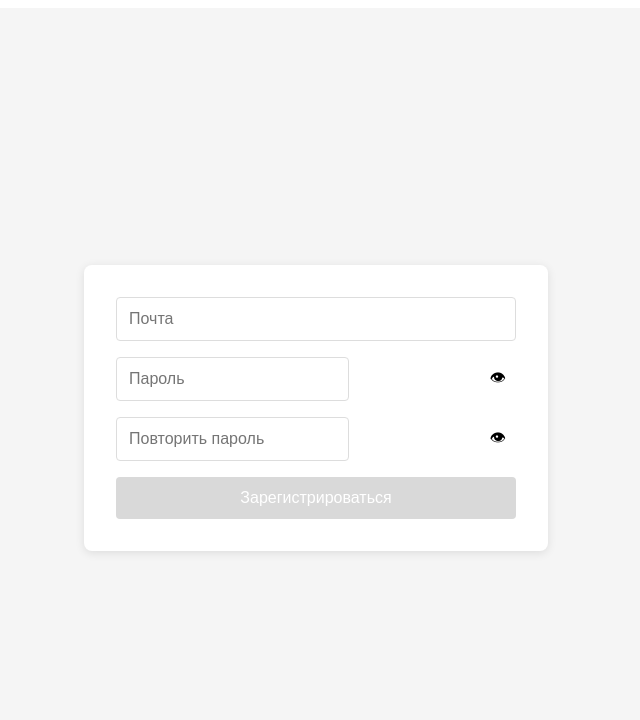
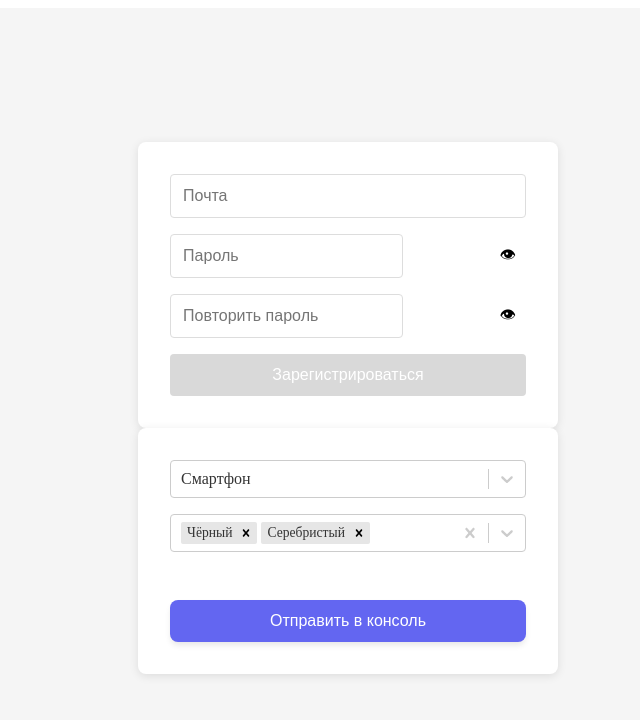
Before and after one commit to Tolmax/Form, a React (Vite) app: page / in a window 1280 px wide. Shown: the top 720 px of the page, without its empty margins (324-964 px from the left). Built offline with nearby package versions, Linux system fonts and the light colour scheme.

Commit message:
Добавлен компонент SelectOptions

```diff
--- a/package.json
+++ b/package.json
@@ -19,6 +19,7 @@
     "react": "^19.1.0",
     "react-dom": "^19.1.0",
     "react-hook-form": "^7.56.4",
+    "react-select": "^5.10.1",
     "yup": "^1.6.1"
   },
   "devDependencies": {
--- a/src/App.jsx
+++ b/src/App.jsx
@@ -1,9 +1,11 @@
-import { useState, useRef } from "react";
+import { useState, useRef, useEffect } from "react";
 import { useForm } from "react-hook-form";
 import { yupResolver } from "@hookform/resolvers/yup";
 import * as yup from "yup";
 import styles from "./App.module.css";
 import { EyeIcon } from "./ShowButton/ShowButton";
+import { Loader } from "./Loader/Loader";
+import { SelectOptions } from "./Select/Select";
 
 const schema = yup.object().shape({
 	email: yup
@@ -40,14 +42,23 @@ function App() {
 		resolver: yupResolver(schema),
 	});
 
+	const [isLoading, setIsLoading] = useState(false);
+
+	useEffect(() => {
+		setIsLoading(true);
+		setTimeout(() => {
+			setIsLoading(false);
+		}, 3000);
+	}, []);
+
 	const submitButtonRef = useRef(null);
 
 	const onSubmit = (data) => {
 		console.log("Форма отправлена:", data);
 		reset();
-		if (submitButtonRef.current) {
-			submitButtonRef.current.blur();
-		}
+		// if (submitButtonRef.current) {
+		// 	submitButtonRef.current.blur();
+		// }
 	};
 
 	const checkAutoFocus = () => {
@@ -60,7 +71,14 @@ function App() {
 
 	return (
 		<div className={styles.container}>
-			<form className={styles.form} onSubmit={handleSubmit(onSubmit)}>
+			{isLoading ? (
+				<Loader />
+			) : (
+				<div>
+					<form
+						className={styles.form}
+						onSubmit={handleSubmit(onSubmit)}
+					>
 						<input
 							type="email"
 							{...register("email")}
@@ -69,7 +87,9 @@ function App() {
 							onKeyUp={checkAutoFocus}
 						/>
 						{errors.email && (
-					<span className={styles.error}>{errors.email.message}</span>
+							<span className={styles.error}>
+								{errors.email.message}
+							</span>
 						)}
 						<div className={styles.inputWrapper}>
 							<input
@@ -99,7 +119,9 @@ function App() {
 							/>
 							<EyeIcon
 								show={showRepeatPass}
-						onClick={() => setShowRepeatPass(!showRepeatPass)}
+								onClick={() =>
+									setShowRepeatPass(!showRepeatPass)
+								}
 							/>
 						</div>
 						{errors.repeatPass && (
@@ -107,7 +129,6 @@ function App() {
 								{errors.repeatPass.message}
 							</span>
 						)}
-
 						<button
 							ref={submitButtonRef}
 							type="submit"
@@ -117,6 +138,9 @@ function App() {
 							Зарегистрироваться
 						</button>
 					</form>
+					<SelectOptions />
+				</div>
+			)}
 		</div>
 	);
 }
--- /dev/null
+++ b/src/Loader/Loader.jsx
@@ -0,0 +1,6 @@
+
+import styles from "./Loader.module.css";
+
+export const Loader = () => {
+	return <div className={styles.loader}></div>;
+};
--- /dev/null
+++ b/src/Loader/Loader.module.css
@@ -0,0 +1,22 @@
+.loader {
+	position: fixed;
+	top: 50%;
+	left: 50%;
+	transform: translate(-50%, -50%);
+	width: 25px;
+	height: 25px;
+	border: 5px solid gray;
+	border-radius: 50%;
+	border-left-color: transparent;
+	animation: loader 1s infinite;
+}
+
+@keyframes loader {
+	0% {
+		transform: rotate(0deg);
+	}
+
+	100% {
+		transform: rotate(360deg);
+	}
+}
--- /dev/null
+++ b/src/Select/Select.jsx
@@ -0,0 +1,54 @@
+import { useState } from "react";
+import Select from "react-select";
+import styles from "./Select.module.css";
+
+export const SelectOptions = () => {
+	const productOptions = [
+		{ value: "tv", label: "Телевизор" },
+		{ value: "smartphone", label: "Смартфон" },
+		{ value: "laptop", label: "Ноутбук" },
+	];
+
+	const colorOptions = [
+		{ value: "black", label: "Чёрный" },
+		{ value: "white", label: "Белый" },
+		{ value: "silver", label: "Серебристый" },
+	];
+
+	const [selectedProduct, setSelectedProduct] = useState(productOptions[1]);
+	const [selectedColors, setSelectedColors] = useState([
+		colorOptions[0],
+		colorOptions[2],
+	]);
+
+	const handleSubmit = (e) => {
+		e.preventDefault(); // Предотвращаем перезагрузку страницы
+		console.log("Выбранный продукт:", selectedProduct);
+		console.log("Выбранные цвета:", selectedColors);
+	};
+
+	return (
+		<form className={styles.form} onSubmit={handleSubmit}>
+			<Select
+				options={productOptions}
+				value={selectedProduct}
+				onChange={(selectedOption) =>
+					setSelectedProduct(selectedOption)
+				}
+			/>
+
+			<Select
+				isMulti
+				options={colorOptions}
+				value={selectedColors}
+				onChange={(selectedOptions) =>
+					setSelectedColors(selectedOptions)
+				}
+			/>
+
+			<button type="submit" className={styles.submitButton}>
+				Отправить в консоль
+			</button>
+		</form>
+	);
+};
--- /dev/null
+++ b/src/Select/Select.module.css
@@ -0,0 +1,134 @@
+.form {
+	display: flex;
+	flex-direction: column;
+	gap: 1rem;
+	width: 100%;
+	max-width: 400px;
+	padding: 2rem;
+	background: white;
+	border-radius: 8px;
+	box-shadow: 0 2px 10px rgba(0, 0, 0, 0.1);
+}
+
+
+/* Общие стили для всех селектов */
+.select :global(.react-select__control) {
+	border: 2px solid #e2e8f0;
+	border-radius: 12px;
+	box-shadow: 0 4px 6px -1px rgba(0, 0, 0, 0.1);
+	transition: all 0.3s ease;
+	background-color: #ffffff;
+}
+
+.select :global(.react-select__control--menu-open) {
+	border-color: #6366f1;
+	box-shadow: 0 0 0 3px rgba(99, 102, 241, 0.2);
+}
+
+.select :global(.react-select__control:hover) {
+	border-color: #818cf8;
+}
+
+/* Стили для выпадающего меню */
+.select :global(.react-select__menu) {
+	border-radius: 12px;
+	box-shadow: 0 10px 15px -3px rgba(0, 0, 0, 0.1);
+	border: 1px solid #e2e8f0;
+	animation: slideDown 0.3s ease;
+}
+
+@keyframes slideDown {
+	from {
+		opacity: 0;
+		transform: translateY(-10px);
+	}
+
+	to {
+		opacity: 1;
+		transform: translateY(0);
+	}
+}
+
+/* Стили для опций */
+.select :global(.react-select__option) {
+	padding: 12px 16px;
+	font-size: 1rem;
+	transition: all 0.2s ease;
+}
+
+.select :global(.react-select__option--selected) {
+	background-color: #6366f1;
+	color: white;
+}
+
+.select :global(.react-select__option--focused) {
+	background-color: #818cf8;
+	color: white;
+}
+
+/* Стили для мульти-селекта */
+.select :global(.react-select__multi-value) {
+	background-color: #e0e7ff;
+	border-radius: 8px;
+	padding: 2px 8px;
+}
+
+.select :global(.react-select__multi-value__label) {
+	color: #4338ca;
+	font-weight: 500;
+}
+
+.select :global(.react-select__multi-value__remove) {
+	color: #818cf8;
+	padding-left: 6px;
+}
+
+.select :global(.react-select__multi-value__remove:hover) {
+	background-color: transparent;
+	color: #6366f1;
+}
+
+/* Индикаторы и иконки */
+.select :global(.react-select__indicator) {
+	color: #94a3b8;
+	padding: 8px;
+}
+
+.select :global(.react-select__indicator:hover) {
+	color: #6366f1;
+}
+
+/* Плейсхолдер */
+.select :global(.react-select__placeholder) {
+	color: #94a3b8;
+	font-size: 0.95rem;
+}
+
+/* Значение в инпуте */
+.select :global(.react-select__single-value) {
+	color: #1e293b;
+	font-weight: 500; }
+
+.submitButton {
+	margin-top: 2rem;
+	padding: 12px 24px;
+	background-color: #6366f1;
+	color: white;
+	border: none;
+	border-radius: 8px;
+	cursor: pointer;
+	font-size: 1rem;
+	font-weight: 500;
+	transition: all 0.3s ease;
+	box-shadow: 0 4px 6px -1px rgba(0, 0, 0, 0.1);
+}
+
+.submitButton:hover {
+	background-color: #818cf8;
+	transform: translateY(-1px);
+	box-shadow: 0 10px 15px -3px rgba(0, 0, 0, 0.1);
+}
+
+.submitButton:active {
+	transform: translateY(0);
+	box-shadow: 0 2px 4px -1px rgba(0, 0, 0, 0.06); }
```
Also changed, not shown: src/App.module.css (line endings or trailing spaces), 1 other file (tests, documents, lock files or other folders). Lines whose indentation alone changed are shown as unchanged.
